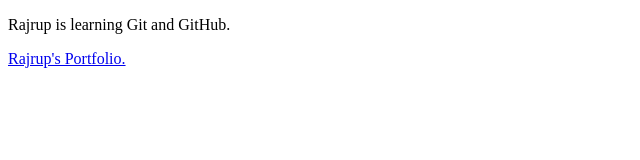
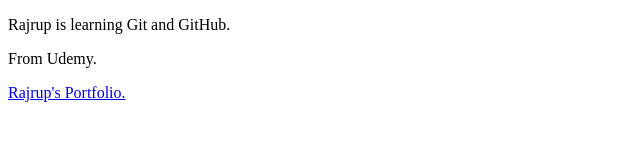
Before and after one commit to rajrupborooah/background-generator, a plain HTML site: page index.html in a window 1280 px wide. Shown: the whole page, without its empty margins (0-640 px from the left). Drawn offline with Linux system fonts and the light colour scheme.

Commit message:
Added another <p> tag in index.html file.

```diff
--- a/index.html
+++ b/index.html
@@ -7,6 +7,7 @@
   </head>
   <body>
     <p>Rajrup is learning Git and GitHub.</p>
+    <p>From Udemy.</p>
     <a target="_blank" href="https://rajrupborooah.netlify.app/"
       >Rajrup's Portfolio.</a
     >
```
